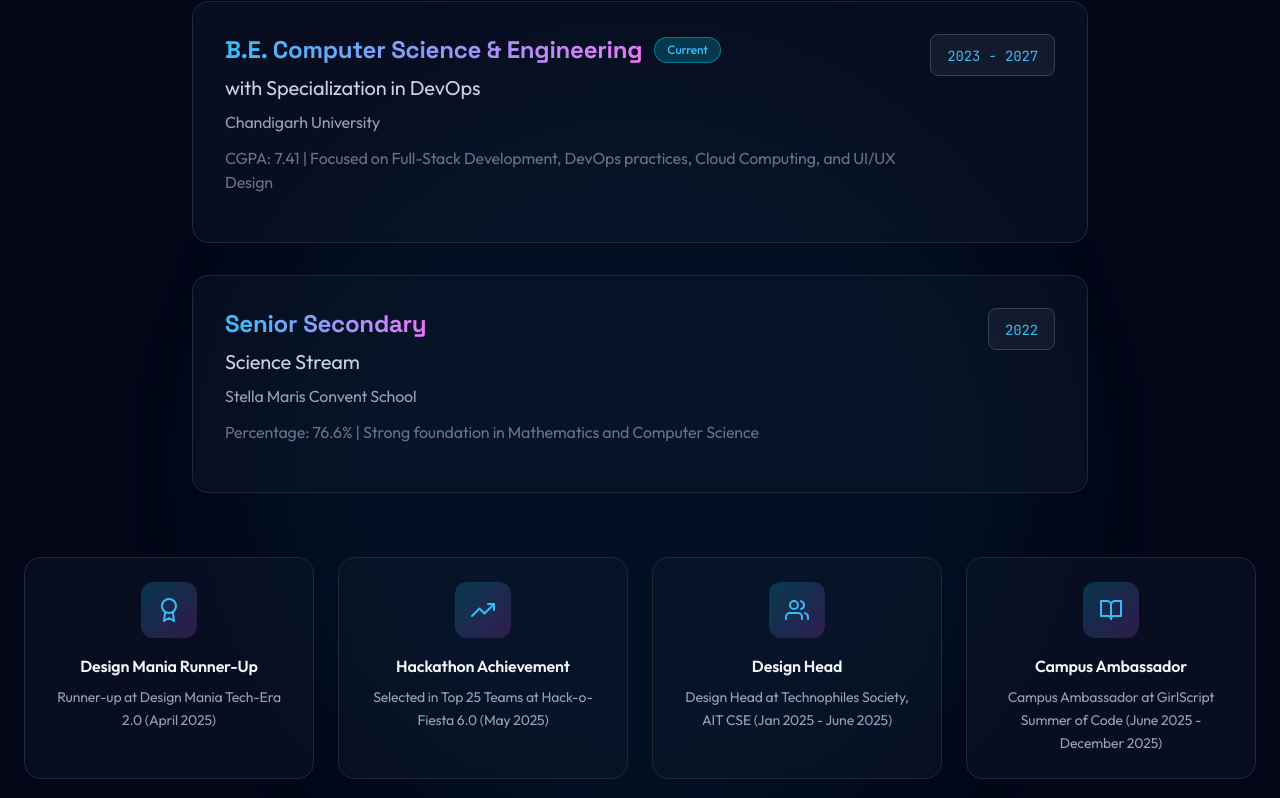
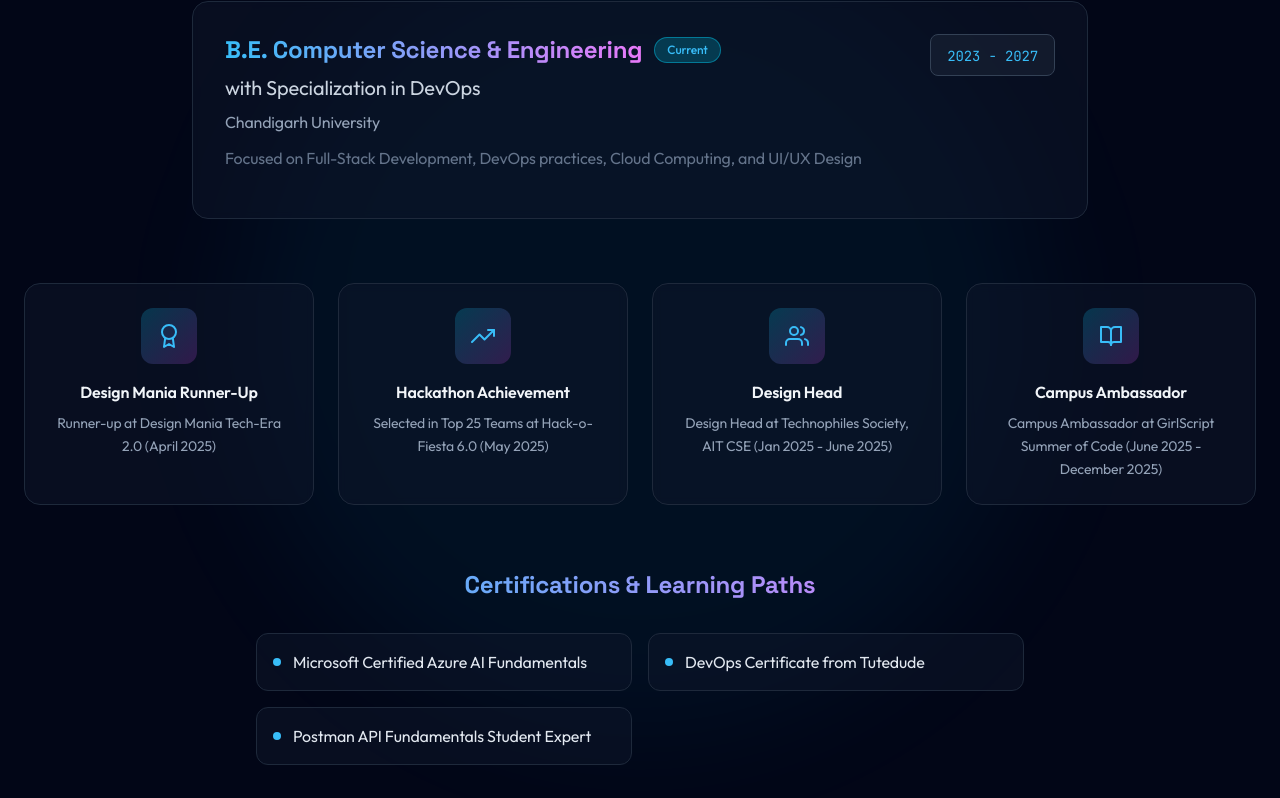
Before and after one commit to kesarwanikhushi/portfolio-khushi, a React (Vite) app in the folder client/: page / in a window 1280 px wide. Shown: the part 4065-4863 px from the top of the page. Built offline with nearby package versions, Linux system fonts and the light colour scheme; no server answers.

Commit message:
refactor: streamline education section to focus on current degree
- Remove secondary education entry
- Remove CGPA from education description
- Keep only B.E. Computer Science & Engineering details

```diff
--- a/client/src/components/EducationSection.jsx
+++ b/client/src/components/EducationSection.jsx
@@ -11,16 +11,8 @@ const EducationSection = () => {
       field: 'with Specialization in DevOps',
       institution: 'Chandigarh University',
       period: '2023 - 2027',
-      description: 'CGPA: 7.41 | Focused on Full-Stack Development, DevOps practices, Cloud Computing, and UI/UX Design',
+      description: 'Focused on Full-Stack Development, DevOps practices, Cloud Computing, and UI/UX Design',
       status: 'current',
-    },
-    {
-      degree: 'Senior Secondary',
-      field: 'Science Stream',
-      institution: 'Stella Maris Convent School',
-      period: '2022',
-      description: 'Percentage: 76.6% | Strong foundation in Mathematics and Computer Science',
-      status: 'completed',
     },
   ];
 
```
